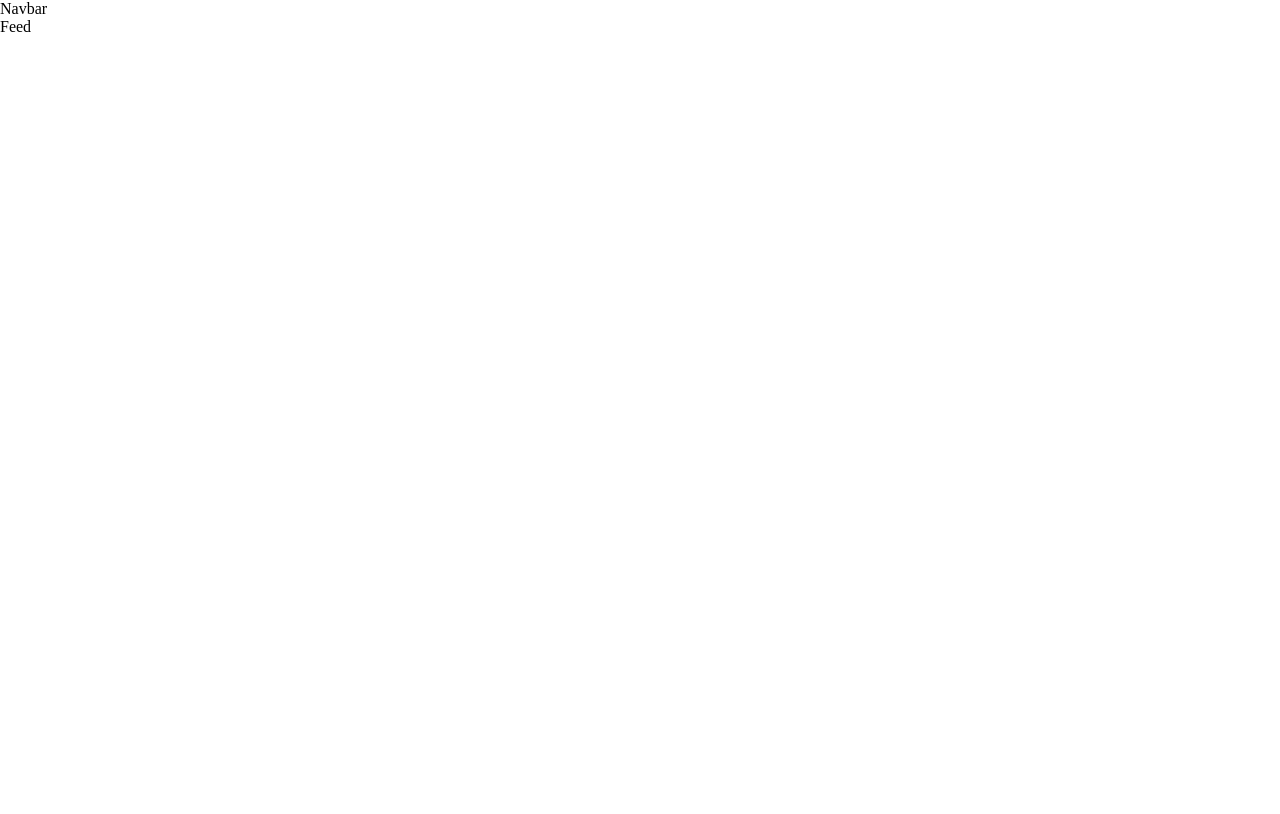
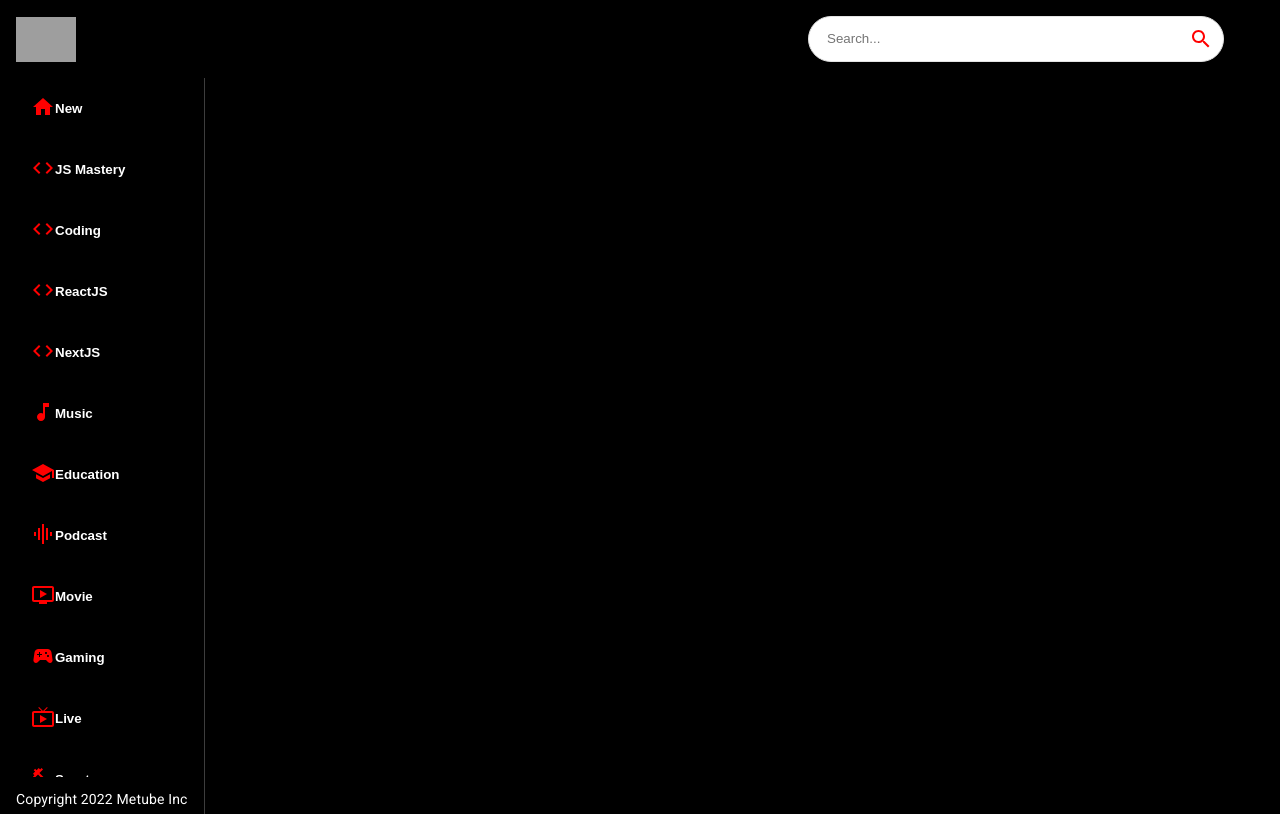
Before and after one commit to ZEscanor/metube, a React (Create React App) app: page / in a window 1280 px wide. Built offline with nearby package versions, Linux system fonts and the light colour scheme; grey boxes are pictures that could not be loaded.

Commit message:
made navbar

```diff
--- a/src/App.js
+++ b/src/App.js
@@ -10,7 +10,7 @@ import {Navbar, Feed, VideoDetail, ChannelDetail, SearchFeed} from "./components
 const App = () => (
 <BrowserRouter>
 
-   <Box sx={{backgroundColor: '#0000}'}}>
+   <Box sx={{backgroundColor: '#000}'}}>
       <Navbar/>
       <Routes>
         <Route path='/' exact element={<Feed/>}/>
--- a/src/components/Feed.jsx
+++ b/src/components/Feed.jsx
@@ -1,8 +1,24 @@
-import React from 'react'
+import { useState, useEffect } from "react";
+
+import { Box, Stack, Typography} from "@mui/material";
+import Sidebar from "./SideBar";
+
+
+
+
 
 const Feed = () => {
   return (
-    <div>Feed</div>
+    <Stack sx={{flexDirection: {sx: "column", md: "row"}}}>
+    <Box sx={{height: {sx: 'auto', md: "92vh"},
+     borderRight: '1px solid #3d3d3d',
+      px: {sx: 0, md: 2}}}>
+      <Sidebar/>
+      <Typography className="copyright" variant="body2" sx={{mt: 1.5, color: '#fff'}}>
+        Copyright 2022 Metube Inc
+      </Typography>
+    </Box>
+      </Stack>
   )
 }
 
--- a/src/components/Navbar.jsx
+++ b/src/components/Navbar.jsx
@@ -1,9 +1,26 @@
-import React from 'react'
+import { Stack } from "@mui/material";
+import {Link} from "react-router-dom";
 
-const Navbar = () => {
-  return (
-    <div>Navbar</div>
-  )
-}
+import {logo} from '../utils/constants';
+import SearchBar from "./SearchBar";
+
+const Navbar = () => (
+
+  <Stack direction="row" alignItems="center" p={2}
+  sx={{position:'sticky', background:"#000", top:0, justifyContent: 'space-between'}}>
+
+   <Link to="/" style= {{display:'flex', alignItems: 'center'}}>
+    <img src={logo} alt="logo" height= {45} />
+
+
+   </Link>
+
+   <SearchBar/>
+
+
+
+  </Stack>
+
+)
 
 export default Navbar
--- /dev/null
+++ b/src/components/SearchBar.jsx
@@ -0,0 +1,27 @@
+import {useState} from 'react';
+import { useNavigate } from 'react-router-dom';
+import { Paper, IconButton } from '@mui/material';
+import {Search} from '@mui/icons-material';
+
+const SearchBar = () => {
+  return (
+    <Paper component="form" onSubmit={()=>{}}
+    sx={{borderRadius:20,
+         border: "1px solid #e3e3e3",
+         pl:2,
+         boxShadow: 'none',
+         mr: {sm:5}
+         }}>
+            <input className="search-bar"
+               placeholder='Search...'
+               value=""
+               onChange={()=>{}}/>
+
+               <IconButton type="submit" sx={{p:'10px', color:'red'}}>
+                <Search/>
+               </IconButton>
+        </Paper> // a div that generally has a white background and floats
+  )
+}
+
+export default SearchBar
--- /dev/null
+++ b/src/components/SideBar.jsx
@@ -0,0 +1,37 @@
+import { Stack } from "@mui/material";
+
+import { categories } from "../utils/constants";
+
+const selectedCategory = "new";
+
+const SideBar = () => (
+
+    <Stack
+    direction="row"
+    sx={{
+        overflowY: 'auto',
+        height: {sx: "auto", md: '95%'},
+        flexDirection: {md:'column'},
+    }}>
+     {categories.map((category) => (
+        <button className="category-btn"
+        style= {{
+            background: category.name === selectedCategory && '#FC1503',
+            color: 'white'
+        }}
+        key = {category.name}
+        >
+            <span style ={{color : category.name === selectedCategory ? 'white' : 'red'}}>
+                {category.icon}
+            </span>
+            <span>
+                {category.name}
+            </span>
+        </button>
+     ))}
+
+    </Stack>
+
+)
+
+export default SideBar
--- a/src/components/index.js
+++ b/src/components/index.js
@@ -3,3 +3,5 @@ export {default as Feed} from './Feed';
 export {default as ChannelDetail} from './ChannelDetail';
 export {default as SearchFeed } from './SearchFeed';
 export {default as VideoDetail} from './VideoDetail';
+export {default as SearchBar} from './SearchBar';
+export {default as SideBar} from './SideBar';
--- /dev/null
+++ b/src/utils/constants.js
@@ -0,0 +1,42 @@
+import MusicNoteIcon from '@mui/icons-material/MusicNote';
+import HomeIcon from '@mui/icons-material/Home';
+import CodeIcon from '@mui/icons-material/Code';
+import OndemandVideoIcon from '@mui/icons-material/OndemandVideo';
+import SportsEsportsIcon from '@mui/icons-material/SportsEsports';
+import LiveTvIcon from '@mui/icons-material/LiveTv';
+import SchoolIcon from '@mui/icons-material/School';
+import FaceRetouchingNaturalIcon from '@mui/icons-material/FaceRetouchingNatural';
+import CheckroomIcon from '@mui/icons-material/Checkroom';
+import GraphicEqIcon from '@mui/icons-material/GraphicEq';
+import TheaterComedyIcon from '@mui/icons-material/TheaterComedy';
+import FitnessCenterIcon from '@mui/icons-material/FitnessCenter';
+import DeveloperModeIcon from '@mui/icons-material/DeveloperMode';
+
+export const logo = 'https://i.ibb.co/s9Qys2j/logo.png';
+
+export const categories = [
+  { name: 'New', icon: <HomeIcon />, },
+  { name: 'JS Mastery', icon: <CodeIcon />, },
+  { name: 'Coding', icon: <CodeIcon />, },
+  { name: 'ReactJS', icon: <CodeIcon />, },
+  { name: 'NextJS', icon: <CodeIcon />, },
+  { name: 'Music', icon: <MusicNoteIcon /> },
+  { name: 'Education', icon: <SchoolIcon />, },
+  { name: 'Podcast', icon: <GraphicEqIcon />, },
+  { name: 'Movie', icon: <OndemandVideoIcon />, },
+  { name: 'Gaming', icon: <SportsEsportsIcon />, },
+  { name: 'Live', icon: <LiveTvIcon />, },
+  { name: 'Sport', icon: <FitnessCenterIcon />, },
+  { name: 'Fashion', icon: <CheckroomIcon />, },
+  { name: 'Beauty', icon: <FaceRetouchingNaturalIcon />, },
+  { name: 'Comedy', icon: <TheaterComedyIcon />, },
+  { name: 'Gym', icon: <FitnessCenterIcon />, },
+  { name: 'Crypto', icon: <DeveloperModeIcon />, },
+];
+
+export const demoThumbnailUrl = 'https://i.ibb.co/G2L2Gwp/API-Course.png';
+export const demoChannelUrl = '/channel/UCmXmlB4-HJytD7wek0Uo97A';
+export const demoVideoUrl = '/video/GDa8kZLNhJ4';
+export const demoChannelTitle = 'JavaScript Mastery';
+export const demoVideoTitle = 'Build and Deploy 5 JavaScript & React API Projects in 10 Hours - Full Course | RapidAPI';
+export const demoProfilePicture = 'http://dergipark.org.tr/assets/app/images/buddy_sample.png'
```
